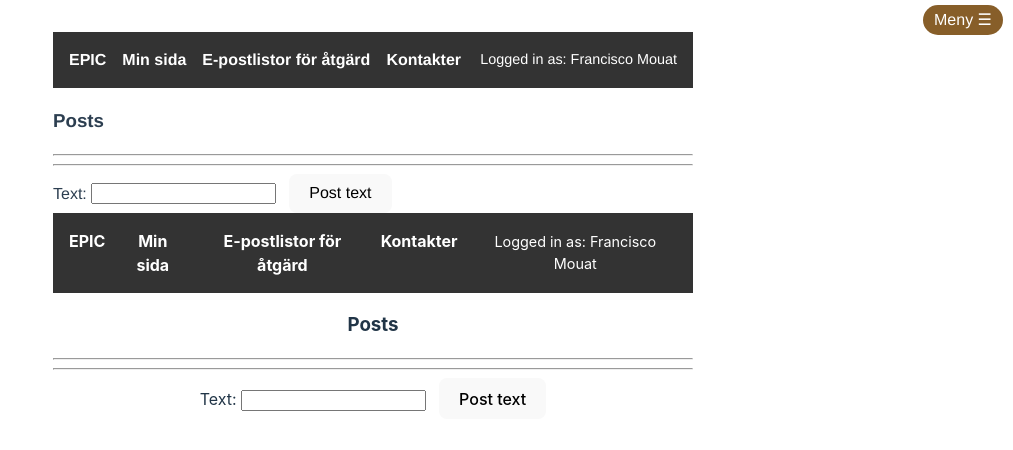
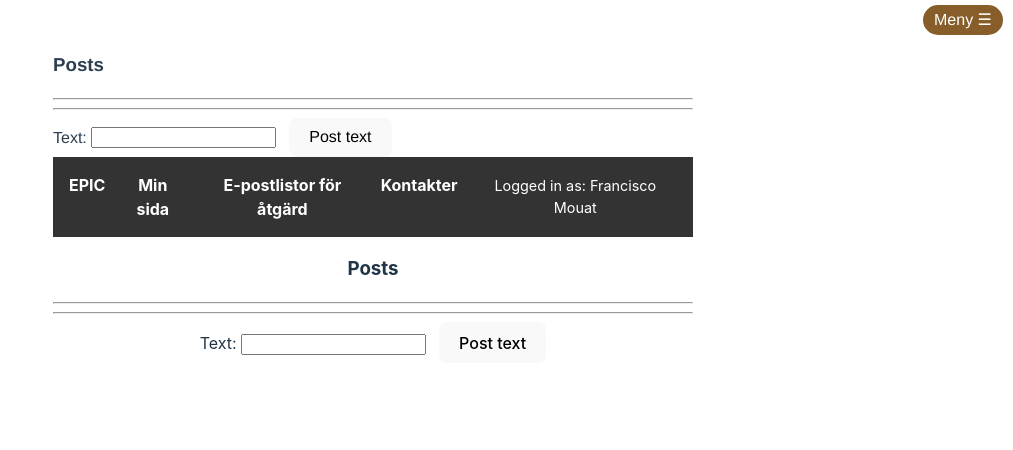
Before and after one commit to Francisco-fco/poc-pinia, a Vue app: page / in a window 1280 px wide. Shown: the top 450 px of the page, without its empty margins (267-1280 px from the left). Built offline with nearby package versions, Linux system fonts and the light colour scheme.

Commit message:
checkpoint

```diff
--- a/db.json
+++ b/db.json
@@ -13,11 +13,11 @@
       "text": "gsfdgsfdgsfdgsfdgsfdgsfdg"
     },
     {
-      "id": 1,
+      "id": "4",
       "text": "fadfsdafasd"
     },
     {
-      "id": 1,
+      "id": "5",
       "text": "EN TILL"
     }
   ]
--- a/src/App.vue
+++ b/src/App.vue
@@ -1,13 +1,16 @@
 <template>
 <Drawer />
 <div style="width: 50vw; height: 100vh">
+  <Header />
   <HelloWorld />
   </div>
 </template>
 
 <script setup lang="ts">
 import HelloWorld from "./components/HelloWorld.vue";
-import Drawer from "./components/Drawer.vue"
+import Drawer from "./components/Drawer.vue";
+import Header from "./components/Header.vue";
+
 </script>
 
 <style scoped>
--- a/src/components/Drawer.vue
+++ b/src/components/Drawer.vue
@@ -5,15 +5,25 @@
       <button class="close-button" @click="toggleSidebar">✖</button> <!-- Close button -->
       <ul>
         <button><a href="/">Start</a></button>
-        <li><a class="border" href="/my-page">Min sida</a></li>
-        <li><a class="border" href="/emaillist">E-postlistor</a></li>
-        <li><a class="border" href="/emaillist-measure">E-postlistor för åtgärd</a></li>
-        <li><a class="border" href="/shared-maillist">Delade brevlådor</a></li>
-        <li><a class="border" href="/resource-mailboxes">Resursbrevlådor</a></li>
-        <li><a class="border" href="/resource-mailboxes-measure">Resursbrevlådor för åtgärd</a></li>
-        <li><a class="border" href="/contacts">Kontakter</a></li>
-        <li><a class="border" href="/admin">Administration -> DROPDOWN</a></li>
-        <li><a class="border" href="/act-as">Agera som -> DROPDOWN</a></li>
+        <hr>
+        <li><a href="/my-page">Min sida</a></li>
+        <hr>
+        <li><a href="/emaillist">E-postlistor</a></li>
+        <hr>
+        <li><a href="/emaillist-measure">E-postlistor för åtgärd</a></li>
+        <hr>
+        <li><a href="/shared-maillist">Delade brevlådor</a></li>
+        <hr>
+        <li><a href="/resource-mailboxes">Resursbrevlådor</a></li>
+        <hr>
+        <li><a href="/resource-mailboxes-measure">Resursbrevlådor för åtgärd</a></li>
+        <hr>
+        <li><a href="/contacts">Kontakter</a></li>
+        <hr>
+        <li><a href="/admin">Administration -> DROPDOWN</a></li>
+        <hr>
+        <li><a href="/act-as">Agera som -> DROPDOWN</a></li>
+        <hr>
       </ul>
     </nav>
     <div class="overlay" v-if="showSidebar" @click="toggleSidebar"></div>
@@ -47,7 +57,7 @@ img {
 .border {
   border: solid 1px;
   font-size: 12px;
-  padding: 0.1vw;
+  padding: 0.4vw;
 }
 
 #hamburger-menu {
@@ -74,7 +84,6 @@ img {
   height: 100%;
   background-color: rgb(234, 234, 234);
   transition: 0.3s;
-  padding: 0px 10px;
   box-sizing: border-box;
 }
 
--- a/src/components/Header.vue
+++ b/src/components/Header.vue
@@ -22,9 +22,9 @@ export default {
   setup() {
     const store = useStore();
     const user = computed(() => store.user);
-    const $route = useRoute();
+    const route = useRoute();
 
-    return { user, $route };
+    return { user, route };
   }
 };
 </script>
--- a/src/components/HelloWorld.vue
+++ b/src/components/HelloWorld.vue
@@ -1,6 +1,5 @@
 <template>
   <div>
-    <Header />
     <div>
       <h3>Posts</h3>
       <hr />
@@ -23,11 +22,9 @@
 <script lang="ts">
 import { ref, onMounted } from "vue";
 import { useStore, Store } from "@/store/state";
-import Header from "../components/Header.vue";
 
 export default {
   components: {
-    Header,
   },
   setup() {
     const store: Store = useStore();
```
